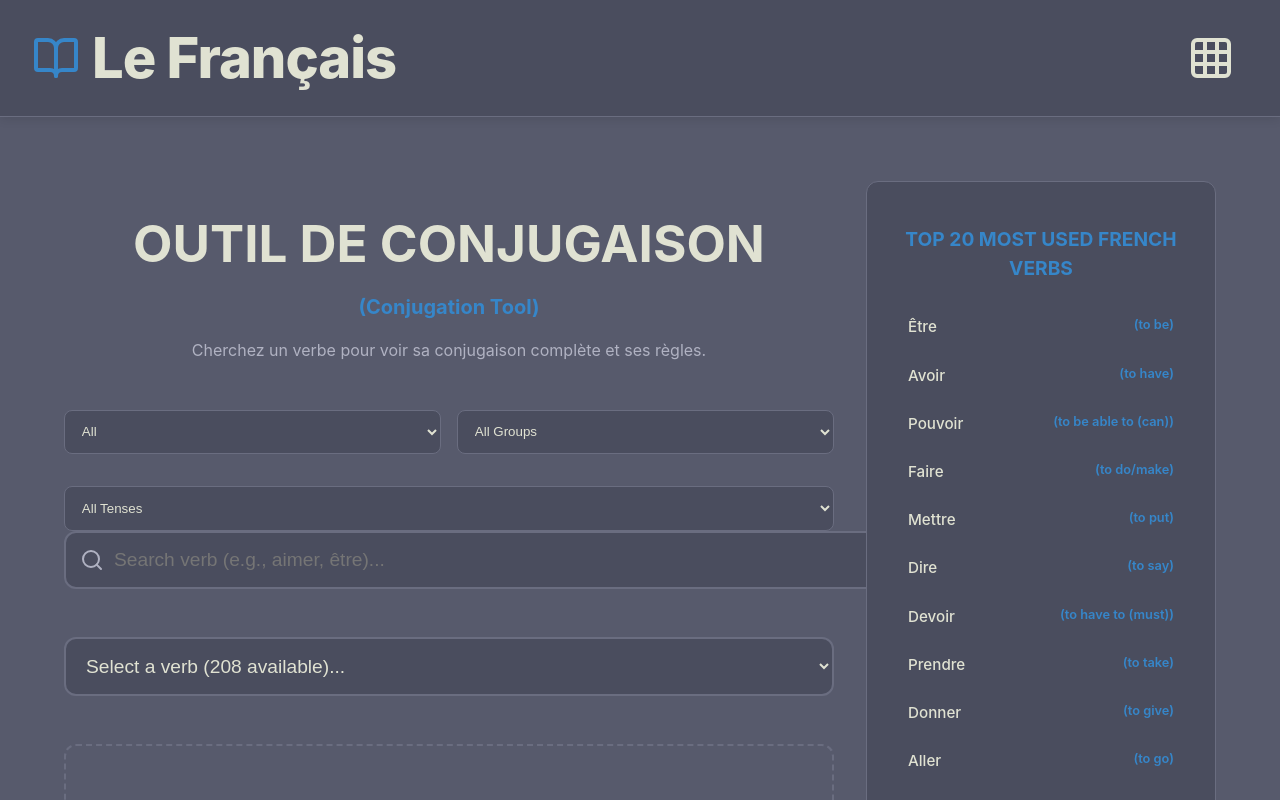
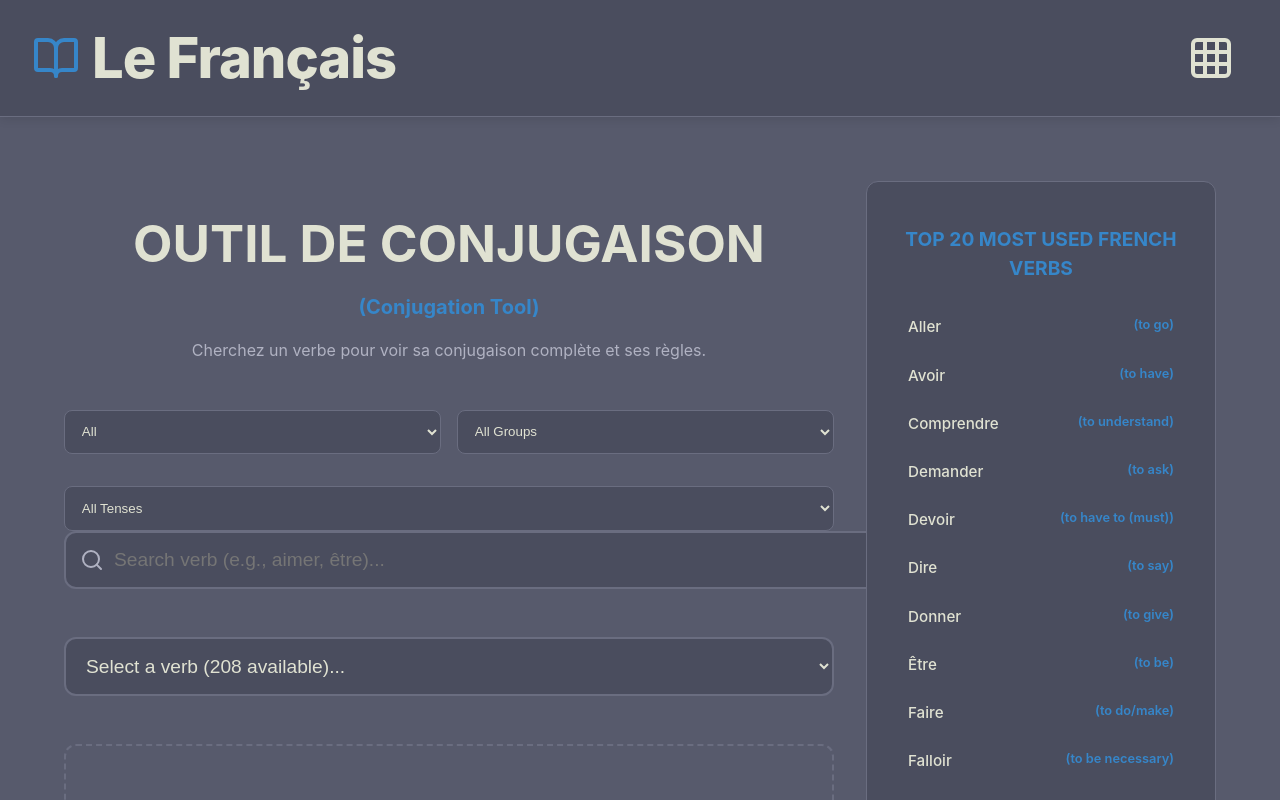
Before and after one commit to snailmailer/French, a React (Vite) app: page /#/conjugation in a window 1280 px wide. Shown: the top 800 px of the page. Built offline with nearby package versions, Linux system fonts and the light colour scheme.

Commit message:
Sort Top 20 verbs alphabetically

```diff
--- a/src/pages/ConjugationPage.tsx
+++ b/src/pages/ConjugationPage.tsx
@@ -8,8 +8,8 @@ import ConjugationPractice from '../components/ConjugationPractice';
 import { tenseUsageData } from '../data/tenseUsage';
 
 const topVerbs = [
-    'Être', 'Avoir', 'Pouvoir', 'Faire', 'Mettre', 'Dire', 'Devoir', 'Prendre', 'Donner', 'Aller',
-    'Vouloir', 'Savoir', 'Falloir', 'Voir', 'Demander', 'Trouver', 'Rendre', 'Venir', 'Passer', 'Comprendre'
+    'Aller', 'Avoir', 'Comprendre', 'Demander', 'Devoir', 'Dire', 'Donner', 'Être', 'Faire', 'Falloir',
+    'Mettre', 'Passer', 'Pouvoir', 'Prendre', 'Rendre', 'Savoir', 'Trouver', 'Venir', 'Voir', 'Vouloir'
 ];
 
 const ConjugationPage = () => {
```
